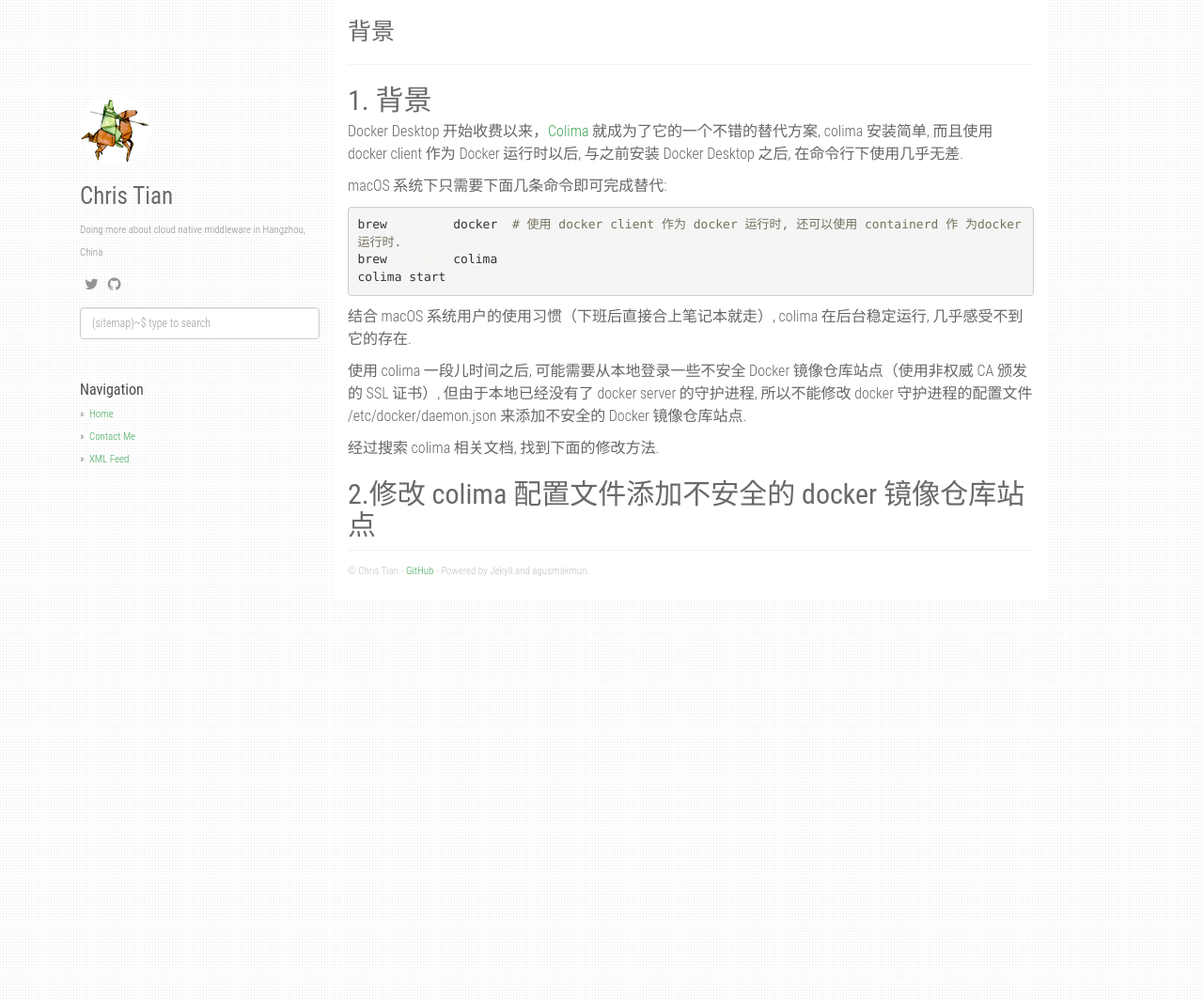
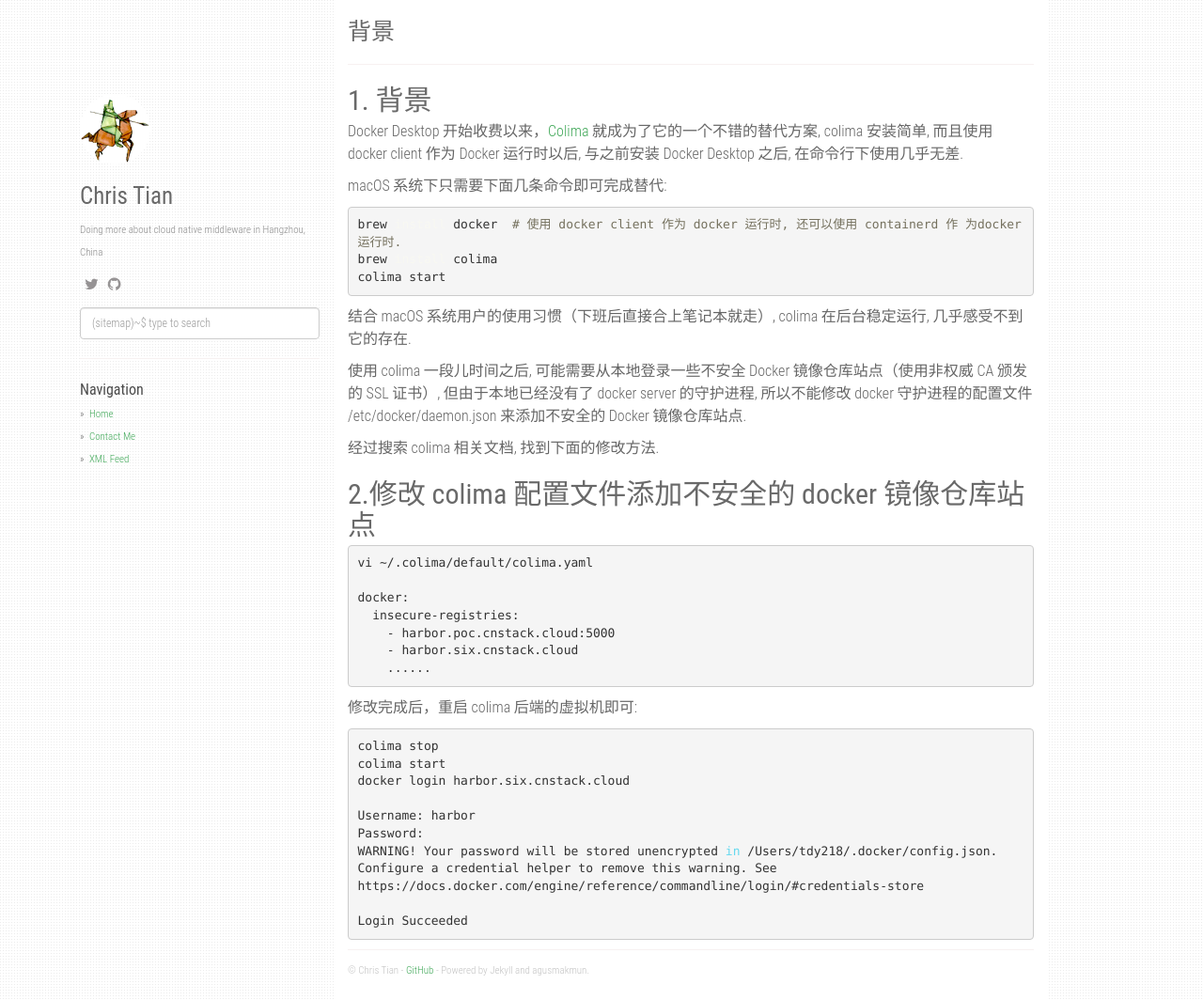
Before and after one commit to tdy218/tdy218.github.io, a Jekyll site: the page built from category/2023-02-06-colima信任不安全的docker镜像仓库.md, in a window 1280 px wide and 1064 px high. Shown: the whole window at 94% size. Built offline with Jekyll 4.4.1, drawn with Linux system fonts in a browser that asks for light colours; nearby versions of some CDN libraries; our own code applies the rules of GitHub Pages for plain Markdown files; library files that are not in the unit come from our copies.

Commit message:
Update 2023-02-06-colima信任不安全的docker镜像仓库.md

````diff
--- a/category/2023-02-06-colima信任不安全的docker镜像仓库.md
+++ b/category/2023-02-06-colima信任不安全的docker镜像仓库.md
@@ -16,3 +16,28 @@ colima start
 经过搜索 colima 相关文档, 找到下面的修改方法.
 
 ## 2.修改 colima 配置文件添加不安全的 docker 镜像仓库站点
+
+```shell
+vi ~/.colima/default/colima.yaml
+
+docker:
+  insecure-registries:
+    - harbor.poc.cnstack.cloud:5000
+    - harbor.six.cnstack.cloud
+    ......
+```
+
+修改完成后，重启 colima 后端的虚拟机即可:
+```shell
+colima stop
+colima start
+docker login harbor.six.cnstack.cloud
+
+Username: harbor
+Password:
+WARNING! Your password will be stored unencrypted in /Users/tdy218/.docker/config.json.
+Configure a credential helper to remove this warning. See
+https://docs.docker.com/engine/reference/commandline/login/#credentials-store
+
+Login Succeeded
+```
````
